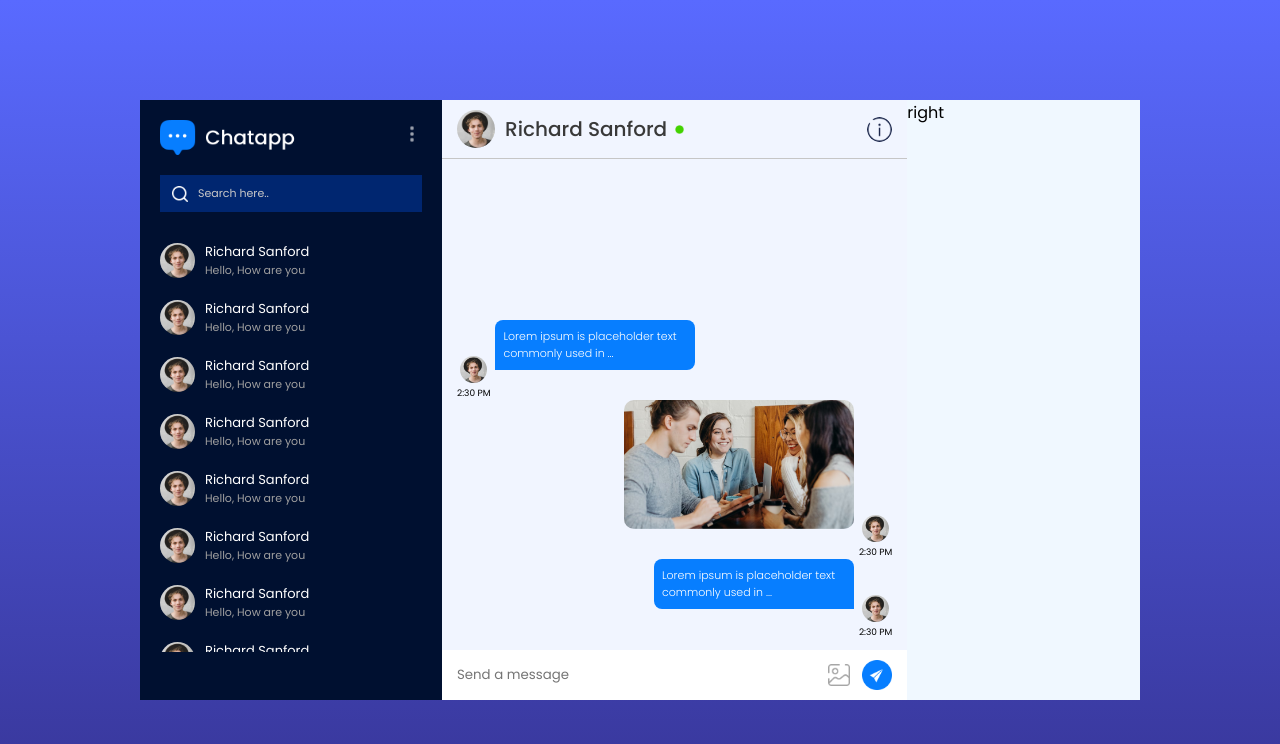
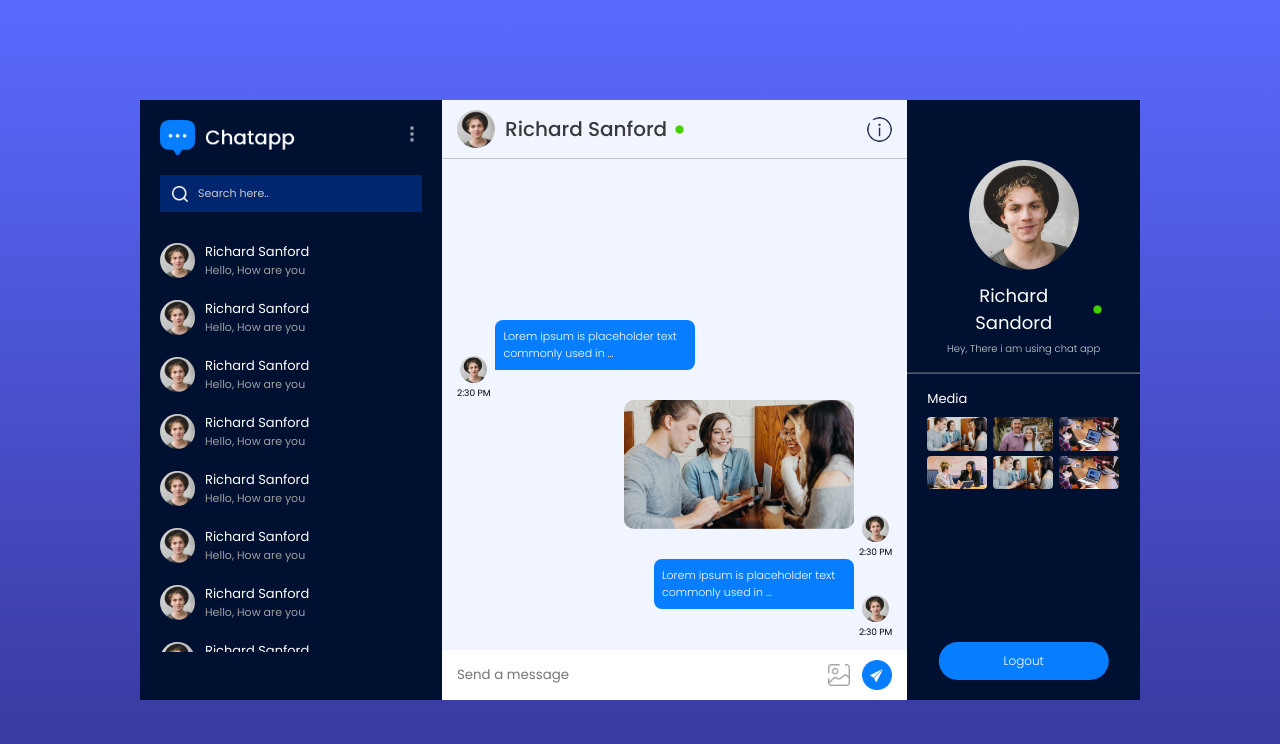
Before and after one commit to deepak96937/DeepakMessenger, a React (Vite) app: page /chat in a window 1280 px wide. Shown: the top 744 px of the page. Built offline with nearby package versions, Linux system fonts and the light colour scheme.

Commit message:
add RightSidebar component

```diff
--- a/src/components/RightSidebar/RightSidebar.css
+++ b/src/components/RightSidebar/RightSidebar.css
@@ -0,0 +1,76 @@
+.rs{
+    color: white;
+    background:#001030;
+    position: relative;
+    height: 75vh;
+    overflow-y: scroll;
+}
+
+.rs-profile{
+    padding-top: 60px;
+    text-align: center;
+    max-width: 70%;
+    margin: auto;
+}
+
+.rs-profile img{
+    width: 110px;
+    aspect-ratio: 1/1;
+    border-radius: 50%;
+}
+
+.rs-profile h3{
+    font-size: 18px;
+    font-weight: 400;
+    display: flex;
+    align-items: center;
+    justify-content: center;
+    gap: 5px;
+    margin: 5px 0px;
+}
+
+.rs-profile p{
+    font-size: 10px;
+    opacity: 80%;
+    font-weight: 300;
+}
+
+.rs hr{
+    border-color: #ffffff50;
+    margin: 15px 0px;
+}
+
+.rs-media{
+  padding: 0px 20px;
+  font-size: 13px;
+}
+
+.rs-media div{
+    max-height: 180px;
+    overflow-y: scroll;
+    display: grid;
+    grid-template-columns: 1fr 1fr 1fr;
+    gap: 5px;
+    margin-top: 8px;
+}
+
+.rs-media div img{
+    width: 60px;
+    border-radius: 4px;
+    cursor: pointer;
+}
+
+.rs button{
+    position: absolute;
+    bottom: 20px;
+    left: 50%;
+    transform: translateX(-50%);
+    background: #077eff;
+    color: white;
+    border: none;
+    font-size: 12px;
+    font-weight: 300;
+    padding: 10px 65px;
+    border-radius: 20px;
+    cursor: pointer;
+}
--- a/src/components/RightSidebar/RightSidebar.jsx
+++ b/src/components/RightSidebar/RightSidebar.jsx
@@ -1,12 +1,33 @@
-import React from 'react'
-import './RightSidebar.css'
+import React from "react";
+import "./RightSidebar.css";
+import assets from "../../assets/assets";
 
 const RightSidebar = () => {
   return (
-    <div>
-      right
+    <div className="rs">
+      <div className="rs-profile">
+        <img src={assets.profile_img} alt="" />
+        <h3>
+          Richard Sandord <img src={assets.green_dot} className="dot" alt="" />
+        </h3>
+        <p>Hey, There i am using chat app</p>
+      </div>
+      <hr />
+      <div className="rs-media">
+        <p>Media</p>
+        <div>
+          <img src={assets.pic1} alt="" />
+          <img src={assets.pic2} alt="" />
+          <img src={assets.pic3} alt="" />
+          <img src={assets.pic4} alt="" />
+          <img src={assets.pic1} alt="" />
+          <img src={assets.pic3} alt="" />
+        </div>
+      </div>
+
+      <button>Logout</button>
     </div>
-  )
-}
+  );
+};
 
-export default RightSidebar
+export default RightSidebar;
```
